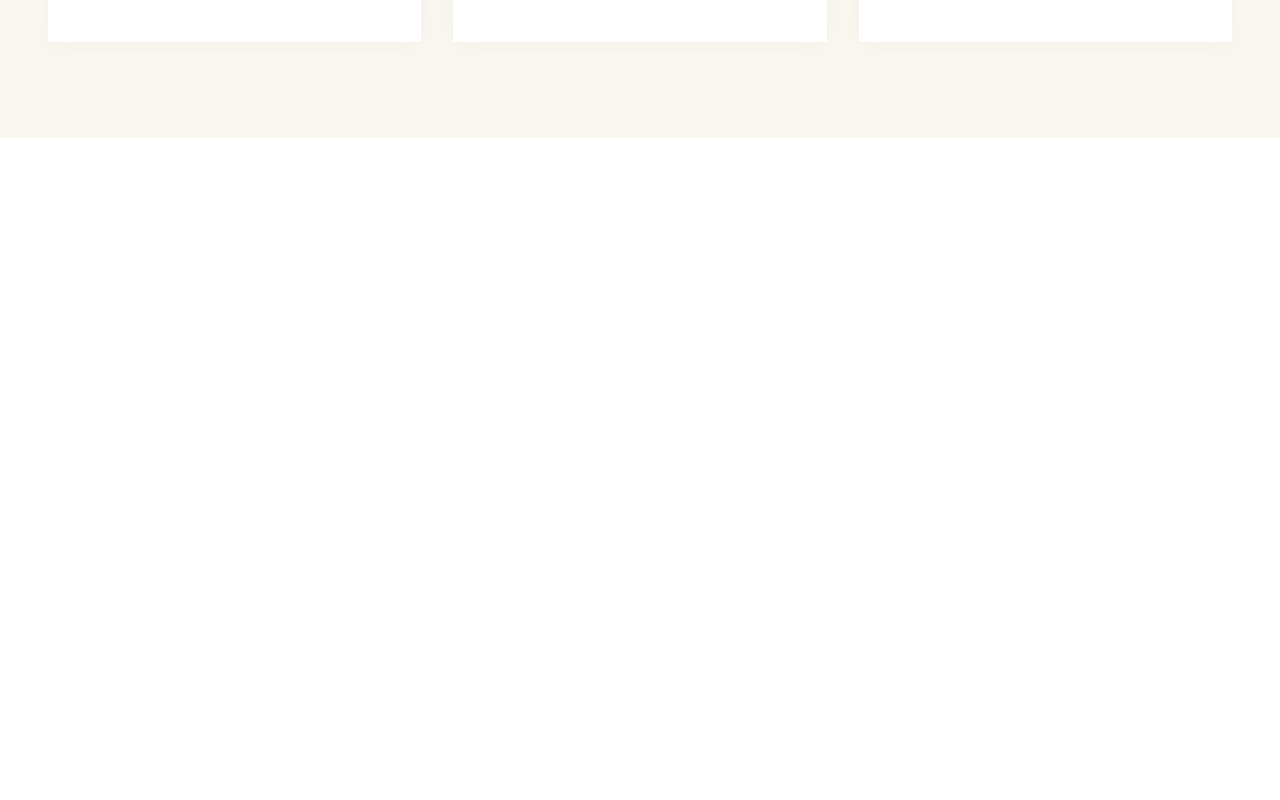
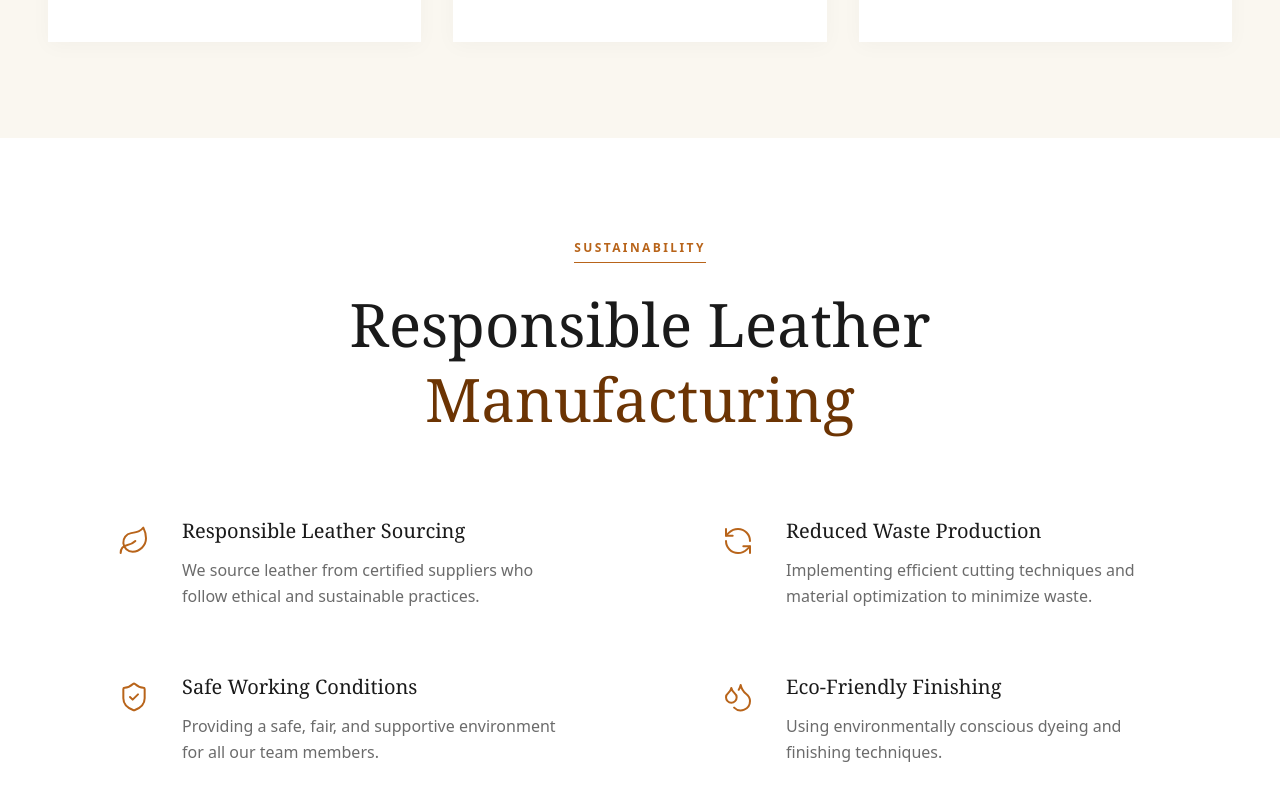
Before and after one commit to Lordevs/Smart-Range-Leather, a Next.js app: page / in a window 1280 px wide. Shown: the part 7856-8656 px from the top of the page. Before the commit the page ends 7994 px from the top, so only its background shows below. Built offline with nearby package versions, Linux system fonts and the light colour scheme.

Commit message:
creaet home-sustainability component

```diff
--- a/src/app/page.tsx
+++ b/src/app/page.tsx
@@ -5,6 +5,7 @@ import { OurProductsSection } from "@/components/our-products-section";
 import { WhyChooseUs } from "@/components/common/why-choose-us";
 import { HomeCapabilitiesSection } from "@/components/home-capabilities-section";
 import { ManufacturingProcess } from "@/components/common/manufacturing-process";
+import { HomeSustainabilitySection } from "@/components/home-sustainability-section";
 import { HomeCertificationsSection } from "@/components/home-certifications-section";
 
 export default function Home() {
@@ -18,6 +19,7 @@ export default function Home() {
       <HomeCapabilitiesSection />
       <ManufacturingProcess />
       <HomeCertificationsSection />
+      <HomeSustainabilitySection />
     </main>
   );
 }
--- /dev/null
+++ b/src/components/common/feature-grid-section.tsx
@@ -0,0 +1,72 @@
+"use client";
+
+import { LucideIcon } from "lucide-react";
+import { ReactNode } from "react";
+import { cn } from "@/lib/utils";
+import { motion } from "motion/react";
+
+interface FeatureItem {
+    icon: LucideIcon;
+    title: string;
+    description: string;
+}
+
+interface FeatureGridSectionProps {
+    tag?: string;
+    title: ReactNode;
+    features: FeatureItem[];
+    className?: string;
+}
+
+export function FeatureGridSection({
+    tag,
+    title,
+    features,
+    className,
+}: FeatureGridSectionProps) {
+    return (
+        <section className={cn("w-full bg-white py-24 px-6 md:px-12", className)}>
+            <div className="mx-auto max-w-7xl">
+                {/* Header Section */}
+                <div className="mb-20 flex flex-col items-center text-center space-y-6">
+                    {tag && (
+                        <div className="inline-block border-b border-[#B8641A] pb-1">
+                            <span className="text-xs font-bold uppercase tracking-[0.2em] text-[#B8641A]">
+                                {tag}
+                            </span>
+                        </div>
+                    )}
+                    <h2 className="max-w-3xl text-4xl font-normal leading-tight text-[#1a1a1a] md:text-5xl lg:text-6xl font-serif">
+                        {title}
+                    </h2>
+                </div>
+
+                {/* Features Grid */}
+                <div className="grid grid-cols-1 gap-x-6 gap-y-16 md:grid-cols-2">
+                    {features.map((feature, index) => (
+                        <motion.div
+                            key={index}
+                            initial={{ opacity: 0, x: index % 2 === 0 ? -20 : 20 }}
+                            whileInView={{ opacity: 1, x: 0 }}
+                            viewport={{ once: true }}
+                            transition={{ delay: index * 0.1, duration: 0.5 }}
+                            className="flex items-start space-x-6 max-w-lg mx-auto"
+                        >
+                            <div className="flex h-12 w-12 shrink-0 items-center justify-center">
+                                <feature.icon className="h-8 w-8 text-[#B8641A]" strokeWidth={1.5} />
+                            </div>
+                            <div className="space-y-3">
+                                <h3 className="text-xl font-medium text-[#1a1a1a] font-serif">
+                                    {feature.title}
+                                </h3>
+                                <p className="text-base text-[#6B6B6B] leading-relaxed max-w-sm">
+                                    {feature.description}
+                                </p>
+                            </div>
+                        </motion.div>
+                    ))}
+                </div>
+            </div>
+        </section>
+    );
+}
--- /dev/null
+++ b/src/components/home-sustainability-section.tsx
@@ -0,0 +1,42 @@
+"use client";
+
+import { Leaf, RefreshCcw, ShieldCheck, Droplets } from "lucide-react";
+import { FeatureGridSection } from "./common/feature-grid-section";
+
+const sustainabilityFeatures = [
+    {
+        icon: Leaf,
+        title: "Responsible Leather Sourcing",
+        description: "We source leather from certified suppliers who follow ethical and sustainable practices.",
+    },
+    {
+        icon: RefreshCcw,
+        title: "Reduced Waste Production",
+        description: "Implementing efficient cutting techniques and material optimization to minimize waste.",
+    },
+    {
+        icon: ShieldCheck,
+        title: "Safe Working Conditions",
+        description: "Providing a safe, fair, and supportive environment for all our team members.",
+    },
+    {
+        icon: Droplets,
+        title: "Eco-Friendly Finishing",
+        description: "Using environmentally conscious dyeing and finishing techniques.",
+    },
+];
+
+export function HomeSustainabilitySection() {
+    return (
+        <FeatureGridSection
+            tag="SUSTAINABILITY"
+            title={
+                <>
+                    Responsible Leather <br />
+                    <span className="text-accent-foreground">Manufacturing</span>
+                </>
+            }
+            features={sustainabilityFeatures}
+        />
+    );
+}
```
